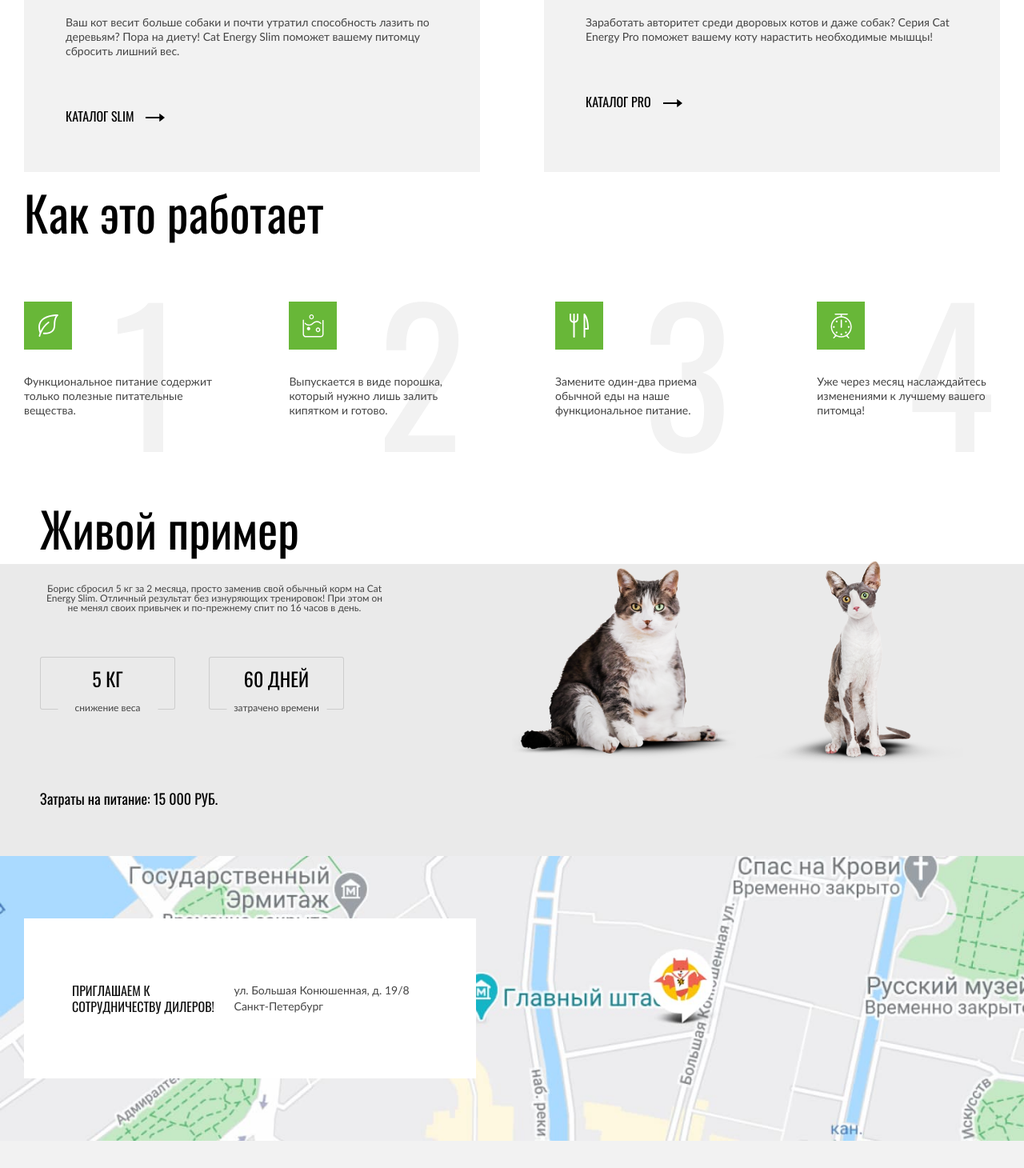
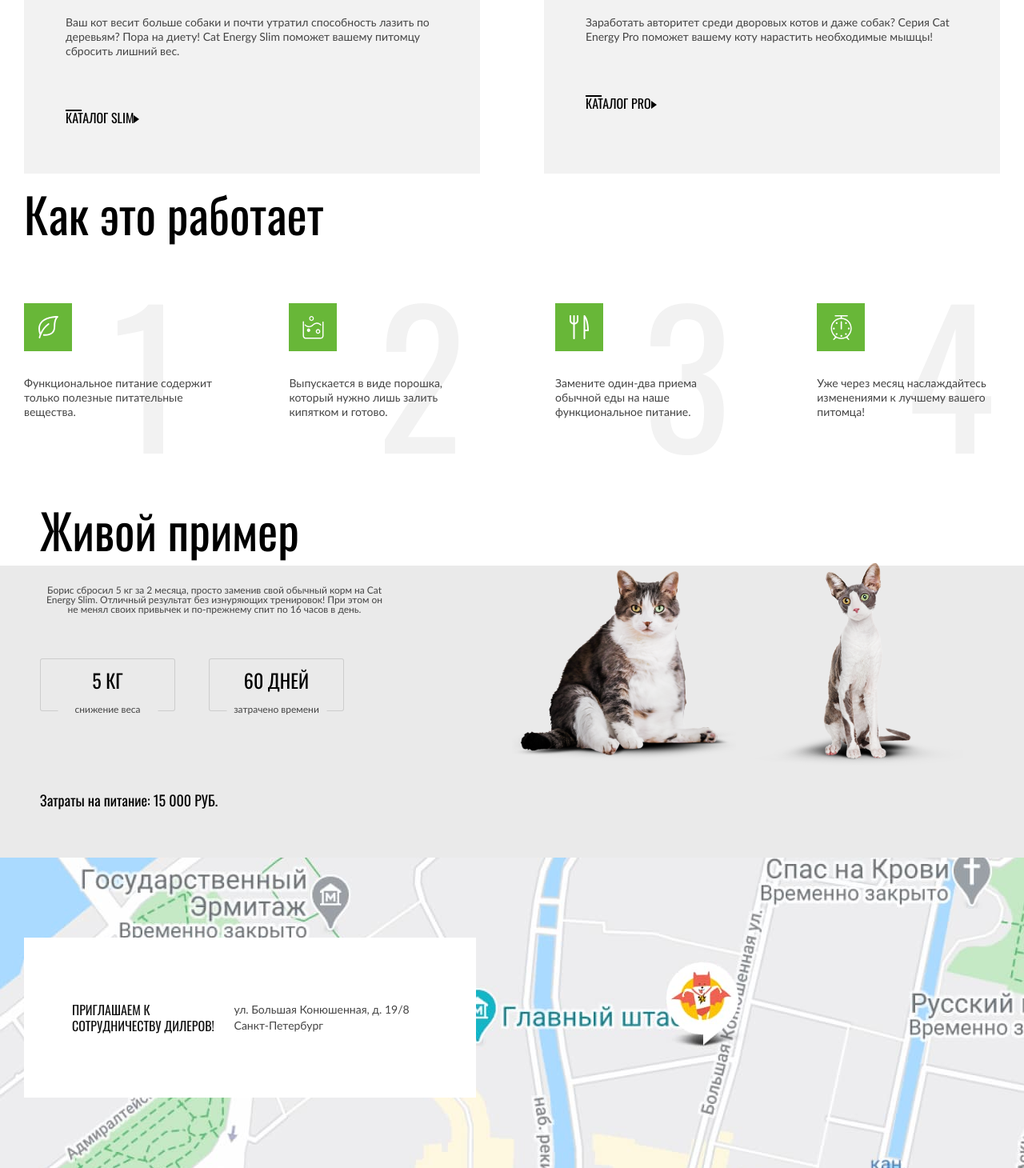
Before and after one commit to htmlacademy-adaptive/2264957-cat-energy-29, a website: page source/index.html in a window 1280 px wide. Shown: the part 1170-2630 px from the top of the page at 80% size. Drawn offline with nearby package versions, Linux system fonts and the light colour scheme; files that its build step writes are made by us from their sources.

Commit message:
Правки

```diff
--- a/source/index.html
+++ b/source/index.html
@@ -155,6 +155,7 @@
         <address class="contacts__address-point">ул. Большая Конюшенная, д. 19/8 Санкт-Петербург</address>
       </div>
     </div>
+    <div id="map" class="contacts__ymap" style="width: 100%; height: 400px"></div>
       <picture class="contacts__wrapper-image">
         <source class="contacts__map" srcset="img/map-desktop.jpg" width="1440" height="400"
           media="(min-width: 1440px)">
@@ -215,8 +216,9 @@
   </footer>
 
 
-
-
+  <script src="https://api-maps.yandex.ru/2.1/?apikey=e7c66693-e05c-42de-8da5-daaf062d9b85&lang=ru_RU" type="text/javascript">
+  </script>
+<script src="./js/map.js" defer></script>
 </body>
 
 </html>
--- /dev/null
+++ b/source/js/map.js
@@ -0,0 +1,31 @@
+ymaps.ready(init);
+const geoObjects = [];
+const marks = [
+  {
+    latitude: 59.938835,
+    longitude: 30.323026,
+    hintContent: '<div class="map__hint">CatEnergy</div>'
+  }
+]
+
+function init(){
+    // Создание карты.
+    const myMap = new ymaps.Map("map", {
+        center: [59.938835, 30.323026],
+        zoom: 14
+    });
+
+    marks.forEach(function(mark, i){
+      geoObjects.push(new ymaps.Placemark([mark.latitude, mark.longitude], {
+        hintContent: mark.hintContent
+      },
+      {
+        iconLayout: 'default#image',
+        iconImageHref: '../img/icon/map-pin.png',
+        iconImageSize: [57, 53],
+        iconImageOffset: [-28, -53]
+      }))
+    })
+
+    myMap.geoObjects.add(geoObjects[0])
+  }
--- a/source/sass/contacts.scss
+++ b/source/sass/contacts.scss
@@ -3,6 +3,7 @@
 .contacts {
   background-color: #ffffff;
   position: relative;
+  min-height: 362px;
 }
 
 .contacts__wrapper {
@@ -10,6 +11,7 @@
   justify-content: space-between;
   padding: 26px 0;
   background-color: #ffffff;
+  z-index: 3;
 
   @include m.desktop {
     position: absolute;
@@ -42,6 +44,25 @@
 
 .contacts__map {
   display: block;
-  background-size: cover;
+  object-fit: cover;
   width: 100%;
+  height: 362px;
+  position: absolute;
+  top: 29%;
+  left: 0;
+
+  @include m.tablet {
+    height: 400px;
+    top: 15%;
+  }
+
+  @include m.desktop {
+    top: 0;
+  }
 }
+
+.contacts__ymap {
+  display: block;
+  position: relative;
+  z-index: 1;
+}
--- a/source/sass/programs.scss
+++ b/source/sass/programs.scss
@@ -309,7 +309,7 @@
   margin-top: 37px;
 }
 
-.programs__item-button::after {
+/*.programs__item-button::after {
   content: "";
   display: inline-block;
   background-image: url("../img/icon/icon_arrow.svg");
@@ -318,6 +318,27 @@
   background-position: right;
   background-repeat: no-repeat;
   margin-left: 15px;
+}
+*/
+
+.programs__item-button::after {
+  content: "";
+  display: inline-block;
+  border-width: 7px;
+  border-top-width: 5px;
+  border-bottom-width: 5px;
+  border-color: transparent;
+  border-left-color: #000000;
+  border-style: solid;
+}
+
+.programs__item-button::before {
+  content: "";
+  display: inline-block;
+  border-bottom: 2px solid #000000;
+  width: 20px;
+  display: flex;
+  flex-direction: row-reverse;
 }
 
 .programs__header::before {
```
Also changed, not shown: source/img/icon/map-pin.png (added).
